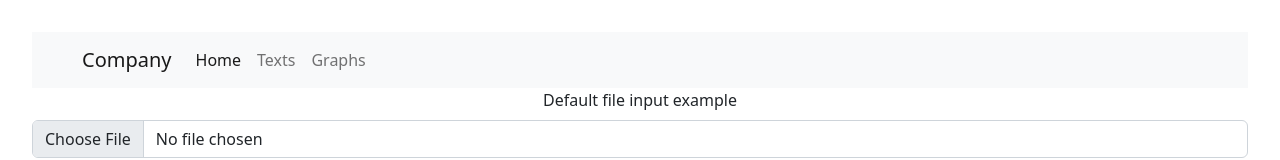
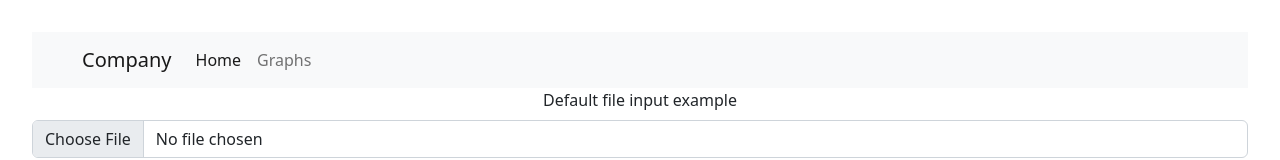
Before and after one commit to Canario5/Project-01, a React (Vite) app: page / in a window 1280 px wide. Shown: the top 160 px of the page. Built offline with nearby package versions, Linux system fonts and the light colour scheme.

Commit message:
disable Text page router

```diff
--- a/src/main.jsx
+++ b/src/main.jsx
@@ -4,7 +4,7 @@ import { BrowserRouter, Routes, Route } from "react-router-dom"
 import App from "./App"
 //import "./index.css"
 import "bootstrap/dist/css/bootstrap.min.css"
-import Texts from "./routes/Texts"
+/* import Texts from "./routes/Texts" */
 import Graphs from "./routes/Graphs"
 
 ReactDOM.createRoot(document.getElementById("root")).render(
@@ -12,7 +12,7 @@ ReactDOM.createRoot(document.getElementById("root")).render(
 		<BrowserRouter>
 			<Routes>
 				<Route path="/" element={<App />}>
-					<Route path="texts" element={<Texts />} />
+					{/* <Route path="texts" element={<Texts />} /> */}
 					<Route path="graphs" element={<Graphs />} />
 					<Route
 						path="*"
--- a/src/navigation/Menu.jsx
+++ b/src/navigation/Menu.jsx
@@ -18,9 +18,9 @@ export default function Menu() {
 							<Nav.Link>Home</Nav.Link>
 						</LinkContainer>
 
-						<LinkContainer to="/texts">
+						{/* <LinkContainer to="/texts">
 							<Nav.Link>Texts</Nav.Link>
-						</LinkContainer>
+						</LinkContainer> */}
 
 						<LinkContainer to="/graphs">
 							<Nav.Link>Graphs</Nav.Link>
```
